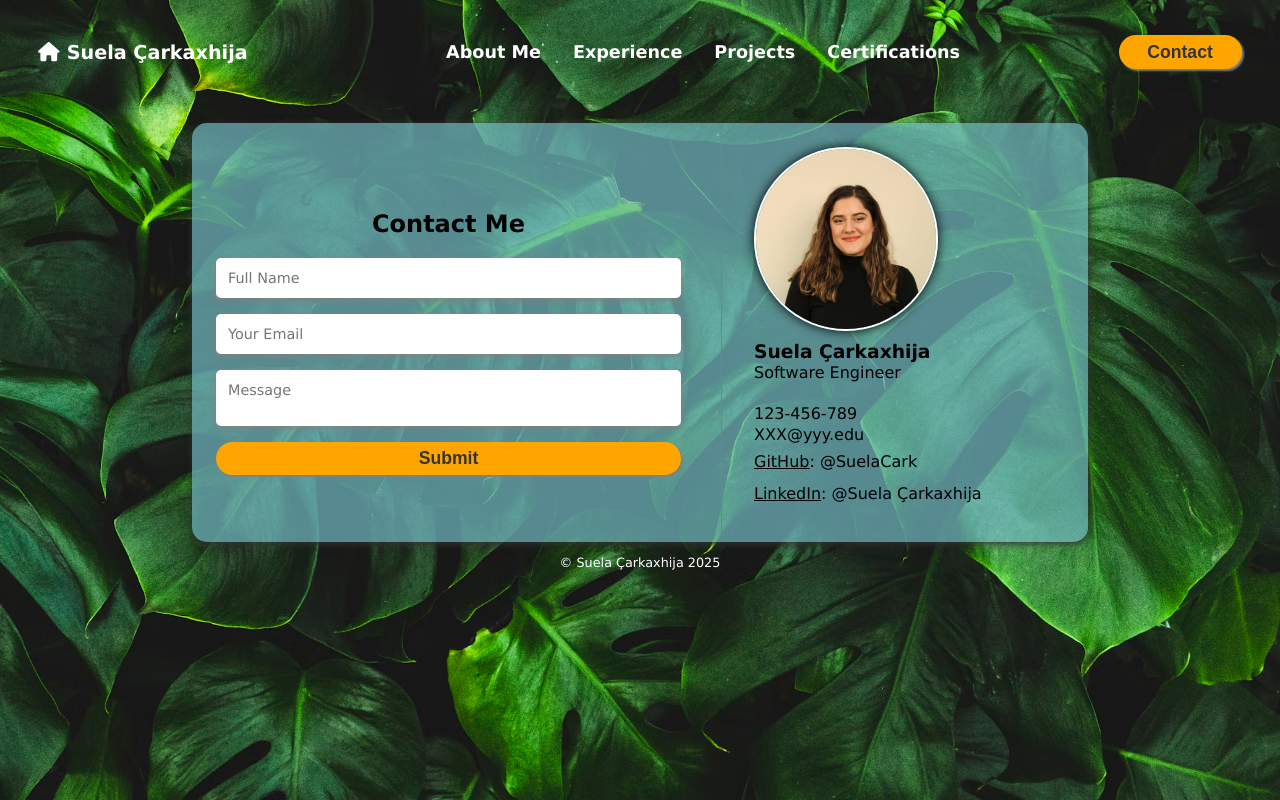
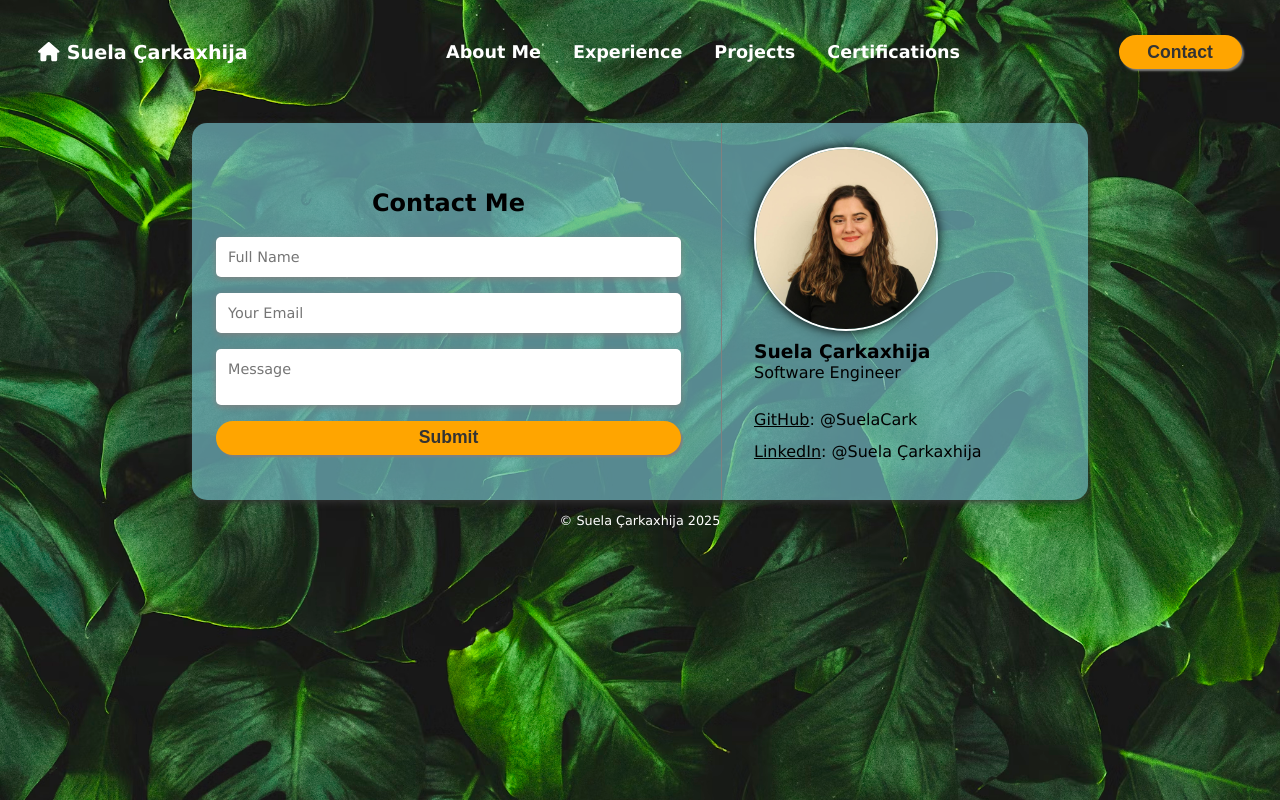
Before and after one commit to SuelaCark/personal-website-app, a React (Vite) app: page /personal-website-app/contact in a window 1280 px wide. Built offline with nearby package versions, Linux system fonts and the light colour scheme.

Commit message:
commented contact info

```diff
--- a/src/pages/Contact.jsx
+++ b/src/pages/Contact.jsx
@@ -46,8 +46,8 @@ function Contact() {
             <h3>Suela Çarkaxhija</h3>
             <p>Software Engineer</p>
             <br />
-            <p>123-456-789</p>
-            <p>XXX@yyy.edu</p>
+            {/* <p>123-456-789</p>
+            <p>XXX@yyy.edu</p> */}
             <p><a href="https://github.com/SuelaCark">GitHub</a>: @SuelaCark</p>
             <p><a href="https://www.linkedin.com/in/suelacark">LinkedIn</a>: @Suela Çarkaxhija</p>
           </div>
```
